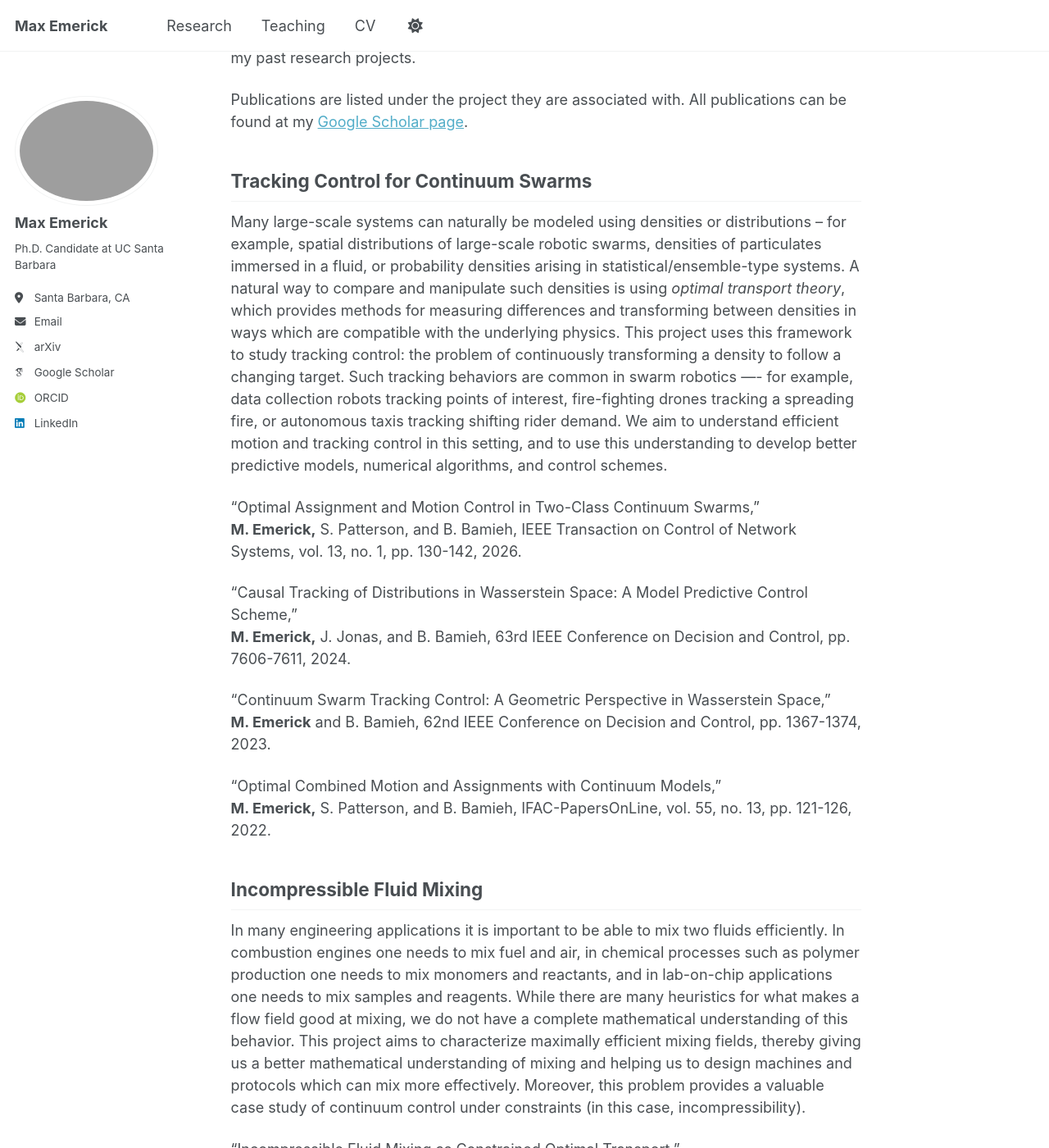
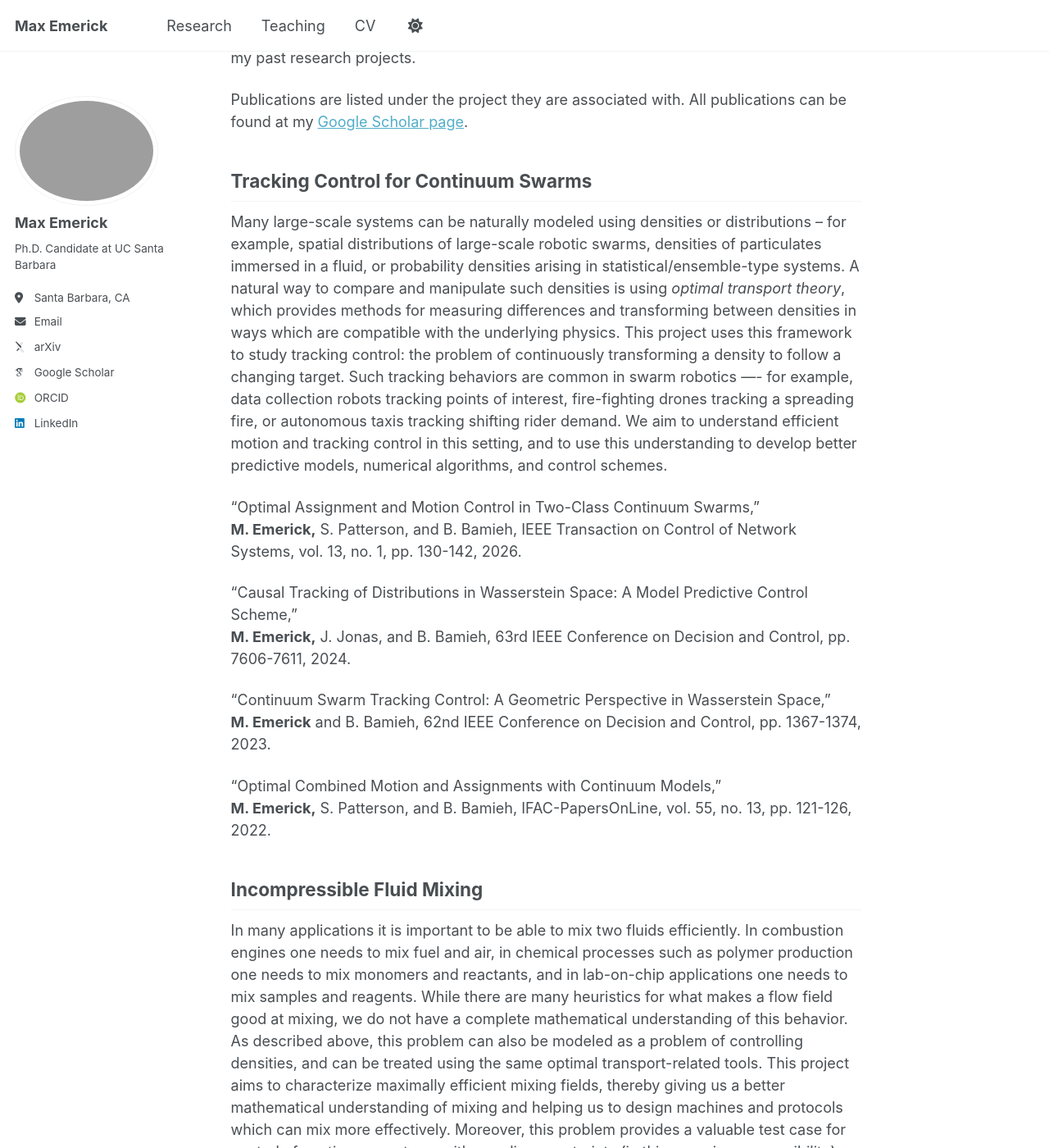
Before and after one commit to maxemerick/maxemerick.github.io, a Jekyll site: the page built from _pages/research.md, in a window 1280 px wide and 1400 px high, scrolled down 964 px. Shown: the whole window at 82% size. Built offline with Jekyll 4.4.1, drawn with Linux system fonts in a browser that asks for light colours; some web fonts are replaced; some of the changed text lies outside the part shown.

Commit message:
Update research.md

```diff
--- a/_pages/research.md
+++ b/_pages/research.md
@@ -20,7 +20,7 @@ Publications are listed under the project they are associated with. All publicat
 
 Tracking Control for Continuum Swarms
 ----------
-Many large-scale systems can naturally be modeled using densities or distributions -- for example, spatial distributions of large-scale robotic swarms, densities of particulates immersed in a fluid, or probability densities arising in statistical/ensemble-type systems. A natural way to compare and manipulate such densities is using *optimal transport theory*, which provides methods for measuring differences and transforming between densities in ways which are compatible with the underlying physics. This project uses this framework to study tracking control: the problem of continuously transforming a density to follow a changing target. Such tracking behaviors are common in swarm robotics —- for example, data collection robots tracking points of interest, fire-fighting drones tracking a spreading fire, or autonomous taxis tracking shifting rider demand. We aim to understand efficient motion and tracking control in this setting, and to use this understanding to develop better predictive models, numerical algorithms, and control schemes.
+Many large-scale systems can be naturally modeled using densities or distributions -- for example, spatial distributions of large-scale robotic swarms, densities of particulates immersed in a fluid, or probability densities arising in statistical/ensemble-type systems. A natural way to compare and manipulate such densities is using *optimal transport theory*, which provides methods for measuring differences and transforming between densities in ways which are compatible with the underlying physics. This project uses this framework to study tracking control: the problem of continuously transforming a density to follow a changing target. Such tracking behaviors are common in swarm robotics —- for example, data collection robots tracking points of interest, fire-fighting drones tracking a spreading fire, or autonomous taxis tracking shifting rider demand. We aim to understand efficient motion and tracking control in this setting, and to use this understanding to develop better predictive models, numerical algorithms, and control schemes.
 
 
 "Optimal Assignment and Motion Control in Two-Class Continuum Swarms," \
@@ -39,7 +39,7 @@ Many large-scale systems can naturally be modeled using densities or distributio
 
 Incompressible Fluid Mixing
 ----------
-In many engineering applications it is important to be able to mix two fluids efficiently. In combustion engines one needs to mix fuel and air, in chemical processes such as polymer production one needs to mix monomers and reactants, and in lab-on-chip applications one needs to mix samples and reagents. While there are many heuristics for what makes a flow field good at mixing, we do not have a complete mathematical understanding of this behavior. This project aims to characterize maximally efficient mixing fields, thereby giving us a better mathematical understanding of mixing and helping us to design machines and protocols which can mix more effectively. Moreover, this problem provides a valuable case study of continuum control under constraints (in this case, incompressibility).
+In many applications it is important to be able to mix two fluids efficiently. In combustion engines one needs to mix fuel and air, in chemical processes such as polymer production one needs to mix monomers and reactants, and in lab-on-chip applications one needs to mix samples and reagents. While there are many heuristics for what makes a flow field good at mixing, we do not have a complete mathematical understanding of this behavior. As described above, this problem can also be modeled as a problem of controlling densities, and can be treated using the same optimal transport-related tools. This project aims to characterize maximally efficient mixing fields, thereby giving us a better mathematical understanding of mixing and helping us to design machines and protocols which can mix more effectively. Moreover, this problem provides a valuable test case for control of continuum systems with coupling constraints (in this case, incompressibility).
 
 
 "Incompressible Fluid Mixing as Constrained Optimal Transport," \
```
